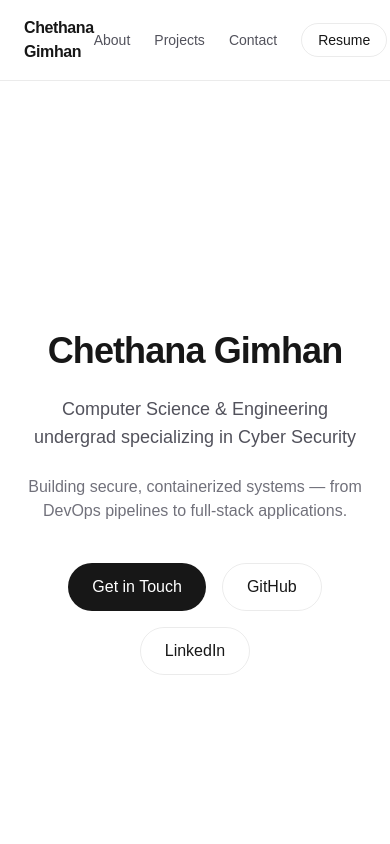
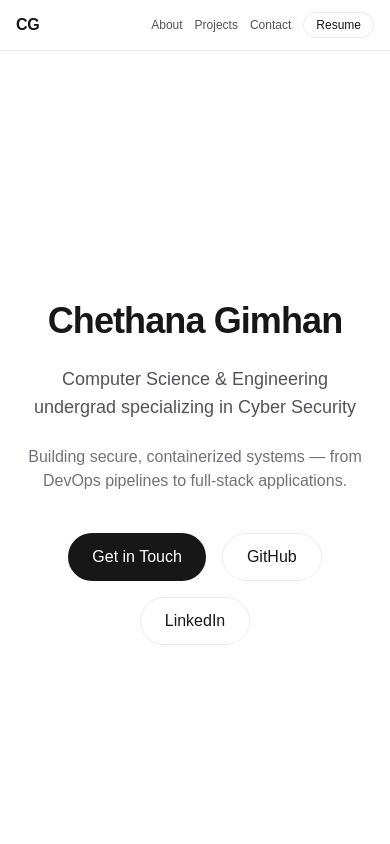
Before and after one commit to ChethanaGimhan/chethana-portfolio, a Next.js app: page / in a window 390 px wide. Shown: the top 844 px of the page. Built offline with nearby package versions, Linux system fonts and the light colour scheme.

Commit message:
fix nav crowding on mobile

```diff
--- a/app/components/Nav.tsx
+++ b/app/components/Nav.tsx
@@ -6,11 +6,15 @@ const links = [
 
 export default function Nav() {
   return (
-    <header className="sticky top-0 z-50 flex items-center justify-between border-b border-solid border-black/[.08] bg-background/80 px-6 py-4 backdrop-blur dark:border-white/[.145]">
-      <a href="#home" className="font-semibold tracking-tight text-foreground">
-        Chethana Gimhan
+    <header className="sticky top-0 z-50 flex items-center justify-between border-b border-solid border-black/[.08] bg-background/80 px-4 py-3 backdrop-blur dark:border-white/[.145] sm:px-6 sm:py-4">
+      <a
+        href="#home"
+        className="font-semibold tracking-tight text-foreground whitespace-nowrap"
+      >
+        <span className="sm:hidden">CG</span>
+        <span className="hidden sm:inline">Chethana Gimhan</span>
       </a>
-      <nav className="flex items-center gap-6 text-sm text-zinc-600 dark:text-zinc-400">
+      <nav className="flex items-center gap-3 text-xs text-zinc-600 dark:text-zinc-400 sm:gap-6 sm:text-sm">
         {links.map((link) => (
           <a
             key={link.href}
@@ -24,7 +28,7 @@ export default function Nav() {
           href="/resume.pdf"
           target="_blank"
           rel="noopener noreferrer"
-          className="rounded-full border border-solid border-black/[.08] px-4 py-1.5 text-foreground transition-colors hover:bg-black/[.04] dark:border-white/[.145] dark:hover:bg-[#1a1a1a]"
+          className="rounded-full border border-solid border-black/[.08] px-3 py-1 text-foreground transition-colors hover:bg-black/[.04] dark:border-white/[.145] dark:hover:bg-[#1a1a1a] sm:px-4 sm:py-1.5"
         >
           Resume
         </a>
```
